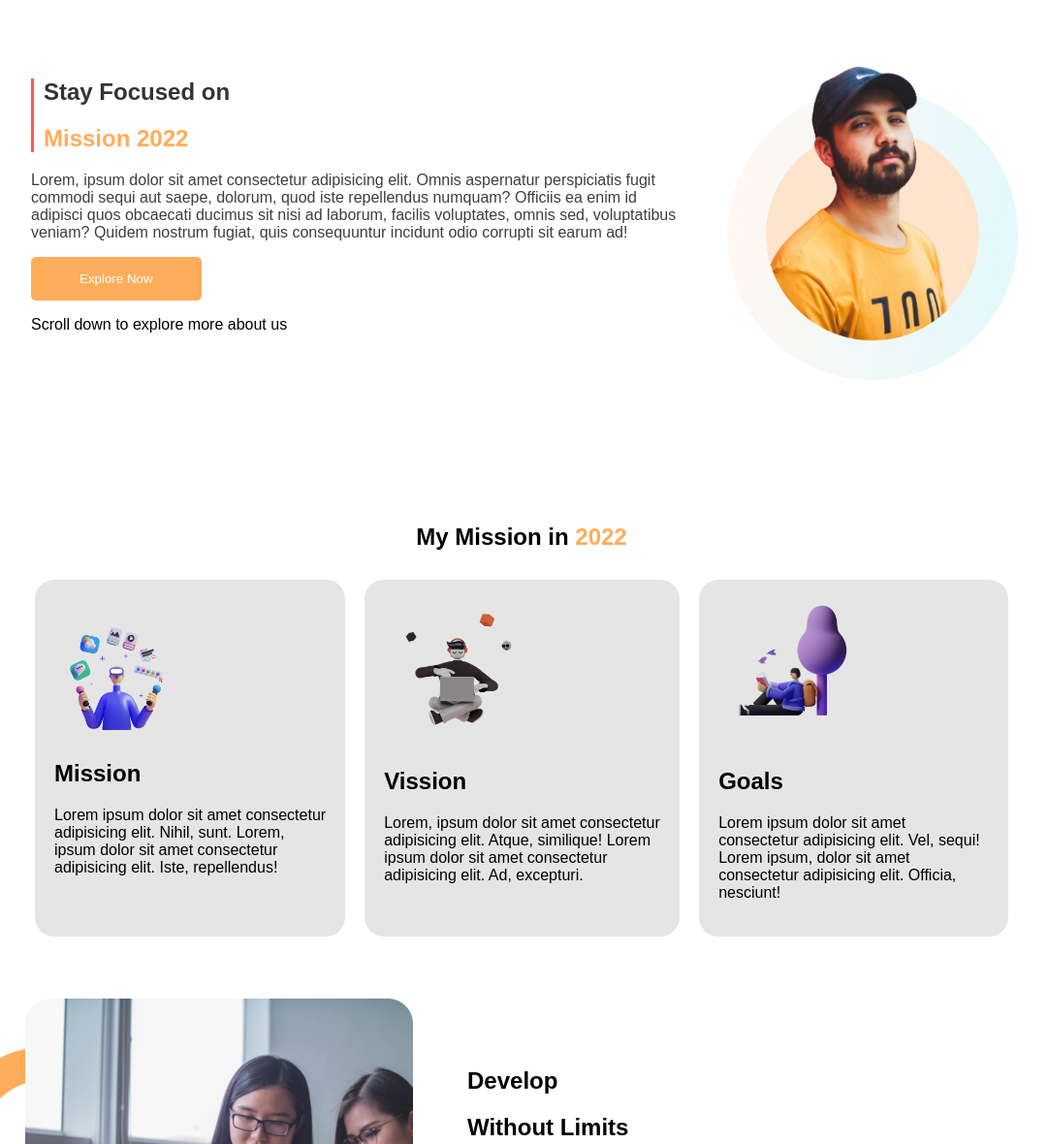
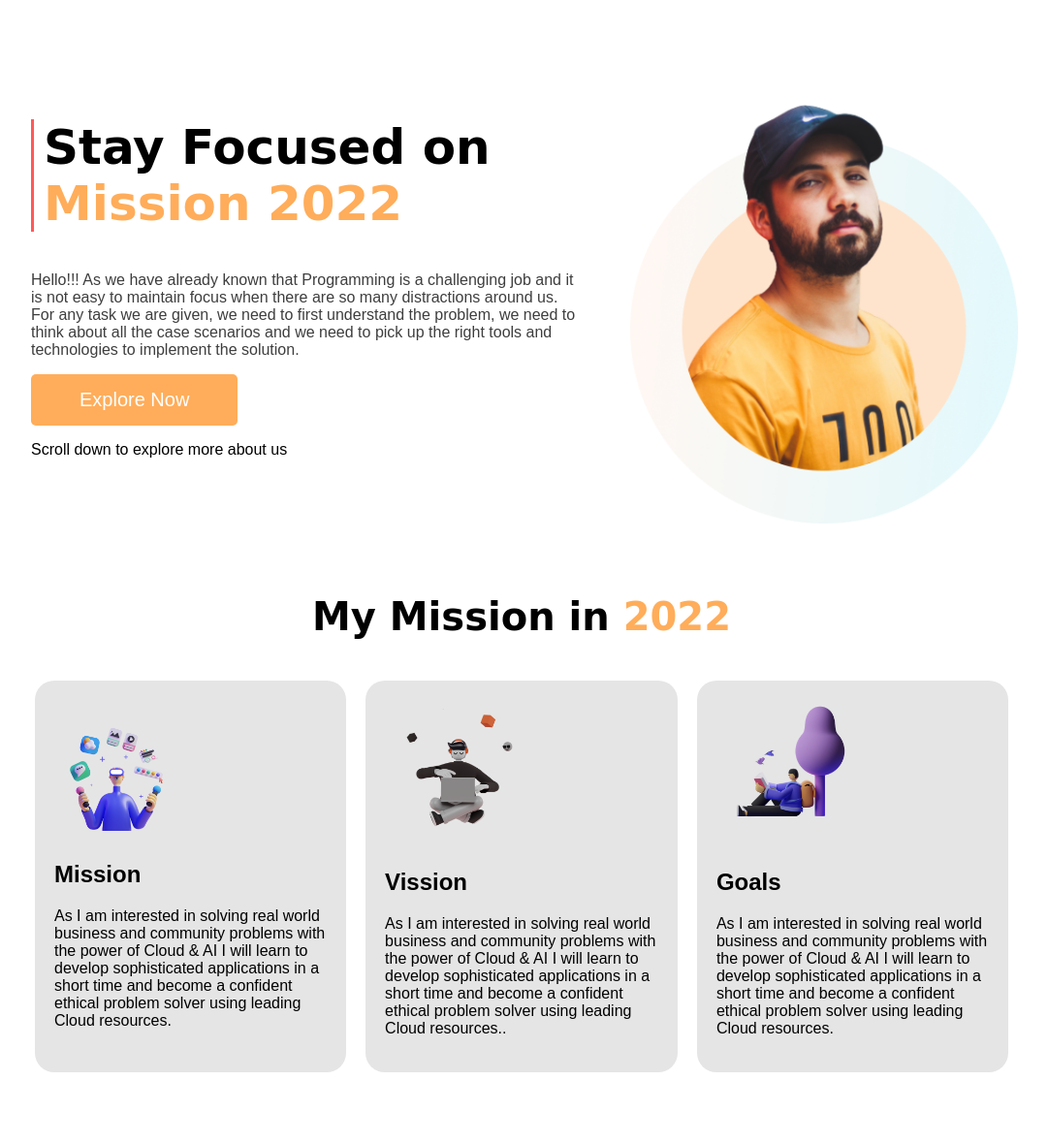
Before and after one commit to Siydulislam/simple-developer-portfolio, a plain HTML site: page index.html in a window 1280 px wide. Shown: the top 1180 px of the page at 97% size, without its empty margins (102-1183 px from the left). Drawn offline with Linux system fonts and the light colour scheme.

```diff
--- a/index.html
+++ b/index.html
@@ -14,14 +14,15 @@
         <div class="parent">
             <div class="all-items">
                 <div class="side-bar">
-                    <h1 class="focus-color font-family">Stay Focused on</h1>
-                    <h1 class="mission-color font-family">Mission 2022</h1>
+                    <h1 class="mission-font-color">Stay Focused on <br><span style="color: #FFAD5A;"">Mission
+                            2022</span>
+                    </h1>
                 </div>
-                <p class="para-color">Lorem, ipsum dolor sit amet consectetur adipisicing elit. Omnis aspernatur
-                    perspiciatis fugit
-                    commodi sequi aut saepe, dolorum, quod iste repellendus numquam? Officiis ea enim id adipisci
-                    quos obcaecati ducimus sit nisi ad laborum, facilis voluptates, omnis sed, voluptatibus veniam?
-                    Quidem nostrum fugiat, quis consequuntur incidunt odio corrupti sit earum ad!</p>
+                <p class=" para-color">Hello!!! As we have already known that Programming is a challenging job and it
+                            is not easy to maintain focus
+                            when there are so many distractions around us. For any task we are given, we need to first
+                            understand the problem, we need to think about all the case scenarios and we need to pick
+                            up the right tools and technologies to implement the solution.</p>
                             <button class="btn-details">Explore Now</button>
                             <p>Scroll down to explore more about us</p>
                 </div>
@@ -36,20 +37,23 @@
             <div class="mission">
                 <img src="./images/illustrators/illustrator-1.png" alt="">
                 <h2>Mission</h2>
-                <p>Lorem ipsum dolor sit amet consectetur adipisicing elit. Nihil, sunt. Lorem, ipsum dolor sit amet
-                    consectetur adipisicing elit. Iste, repellendus!</p>
+                <p>As I am interested in solving real world business and community problems with the power of Cloud & AI
+                    I will learn to develop sophisticated applications in a short time and become a confident ethical
+                    problem solver using leading Cloud resources.</p>
             </div>
             <div class="mission">
                 <img src="./images/illustrators/illustrator-2.png" alt="">
                 <h2>Vission</h2>
-                <p>Lorem, ipsum dolor sit amet consectetur adipisicing elit. Atque, similique! Lorem ipsum dolor sit
-                    amet consectetur adipisicing elit. Ad, excepturi.</p>
+                <p>As I am interested in solving real world business and community problems with the power of Cloud & AI
+                    I will learn to develop sophisticated applications in a short time and become a confident ethical
+                    problem solver using leading Cloud resources..</p>
             </div>
             <div class="mission">
                 <img src="./images/illustrators/illustrator-3.png" alt="">
                 <h2>Goals</h2>
-                <p>Lorem ipsum dolor sit amet consectetur adipisicing elit. Vel, sequi! Lorem ipsum, dolor sit amet
-                    consectetur adipisicing elit. Officia, nesciunt!</p>
+                <p>As I am interested in solving real world business and community problems with the power of Cloud & AI
+                    I will learn to develop sophisticated applications in a short time and become a confident ethical
+                    problem solver using leading Cloud resources.</p>
             </div>
         </div>
     </section>
@@ -60,10 +64,10 @@
                 <img class="developer-image2" src="./images/shapes/shape-1.png" alt="">
             </div>
             <div class="developer-title">
-                <h1>Develop</h1>
-                <h1>Without Limits</h1>
-                <p>Lorem ipsum dolor, sit amet consectetur adipisicing elit. Sapiente mollitia repellat reiciendis natus
-                    ad sint laborum, saepe odio corrupti dignissimos.</p>
+                <h1 style="font-family: cursive;font-size: 40px;">Develop <br>Without Limits</h1>
+                <p>As I am interested in solving real world business and community problems with the power of Cloud & AI
+                    I will learn to develop sophisticated applications in a short time and become a confident ethical
+                    problem solver using leading Cloud resources.</p>
                 <button class="btn-details">Read the Documentation</button>
             </div>
         </div>
@@ -71,8 +75,10 @@
     <section>
         <div class="parent">
             <div class="community-details">
-                <h1>Know our <br>Global Community</h1>
-                <p>Lorem ipsum, dolor sit amet consectetur adipisicing elit. </p>
+                <h1 style="font-family: cursive;font-size: 40px;">Know our <br>Global Community</h1>
+                <p>If you are fascinated by the possibility of AI, Cloud, Front End, Back End, and DevOps technologies;
+                    you are a hands-on creator; and enjoy making, testing and seeing your creations come to life, then a
+                    career in Advanced Software Development is for you.</p>
                 <button class="btn-details">Read the Documentation</button>
             </div>
             <div class="community-image">
@@ -84,7 +90,7 @@
     <section>
         <div class="parent">
             <div class="contact-title">
-                <h1>Contact</h1>
+                <h1 style="font-family: cursive;font-size: 40px;">Contact Us</h1>
                 <p>If you have any query feel free to ask us. We will definitely get back to you</p>
             </div>
             <div class="contact-details">
@@ -99,7 +105,7 @@
     </section>
     <footer>
         <div class="footer">
-            <h1>Mission <span style="color: #FFAD5A;">2022</span></h1>
+            <h1 style="font-family: cursive;font-size: 40px;">Mission <span style="color: #FFAD5A;">2022</span></h1>
             <p>Hard work, Perseverance, and Determination for 2022</p>
         </div>
     </footer>
--- a/style.css
+++ b/style.css
@@ -3,19 +3,17 @@ body{
     font-family: 'Poppins', sans-serif;
 }
 section{
-    height: 500px;
-    padding-top: 10px;
+    height: 550px;
+    margin-top: 30px;
 }
 .all-items{
     margin-top: 50px;
     border: 1px solid white;
     padding: 0px 50px 5px 5px;
 }
-.focus-color{
-    color: #333333;
-}
-.mission-color{
-    color: #FFAD5A;
+.mission-font-color{
+    font-family: cursive;
+    font-size: 50px;
 }
 .side-bar{
     border-left: 3px solid #FF5959;
@@ -27,13 +25,14 @@ section{
     margin: auto;
 }
 .person-photo img{
-    width: 300px;
+    width: 400px;
 }
 .para-color{
     color: #3E3E3E;
 }
 .btn-details{
     color: white;
+    font-size: 20px;
     padding: 15px 50px;
     border: none;
     border-radius: 5px;
@@ -41,9 +40,10 @@ section{
 }
 .mission-heading{
     text-align: center;
+    font-size: 40px;
+    font-family: cursive;
 }
 .mission{
-    border: 0px solid black;
     background: #E5E5E5;
     border-radius: 20px;
     padding: 20px;
@@ -81,14 +81,14 @@ section{
     width: 400px;
     position: relative;
     top: 0;
-    left: 250px;
+    left: 0;
     z-index: 1;
 }
 .community-image2{
     width: 200px;
     position: absolute;
     top: 270px;
-    left: 520px;
+    left: 280px;
 }
 .community-details{
     margin-top: 50px;
```
Lines whose indentation alone changed are shown as unchanged.
